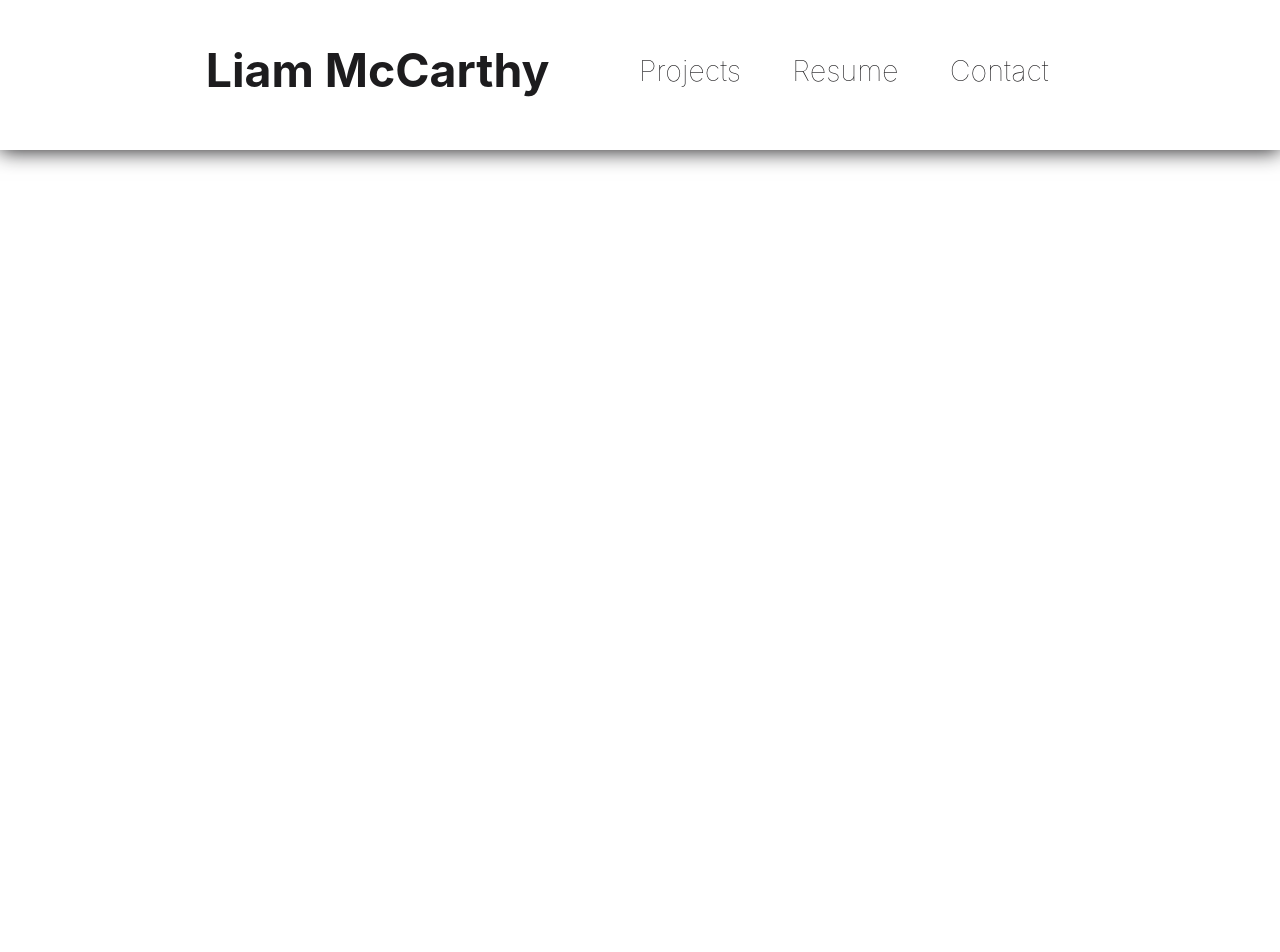
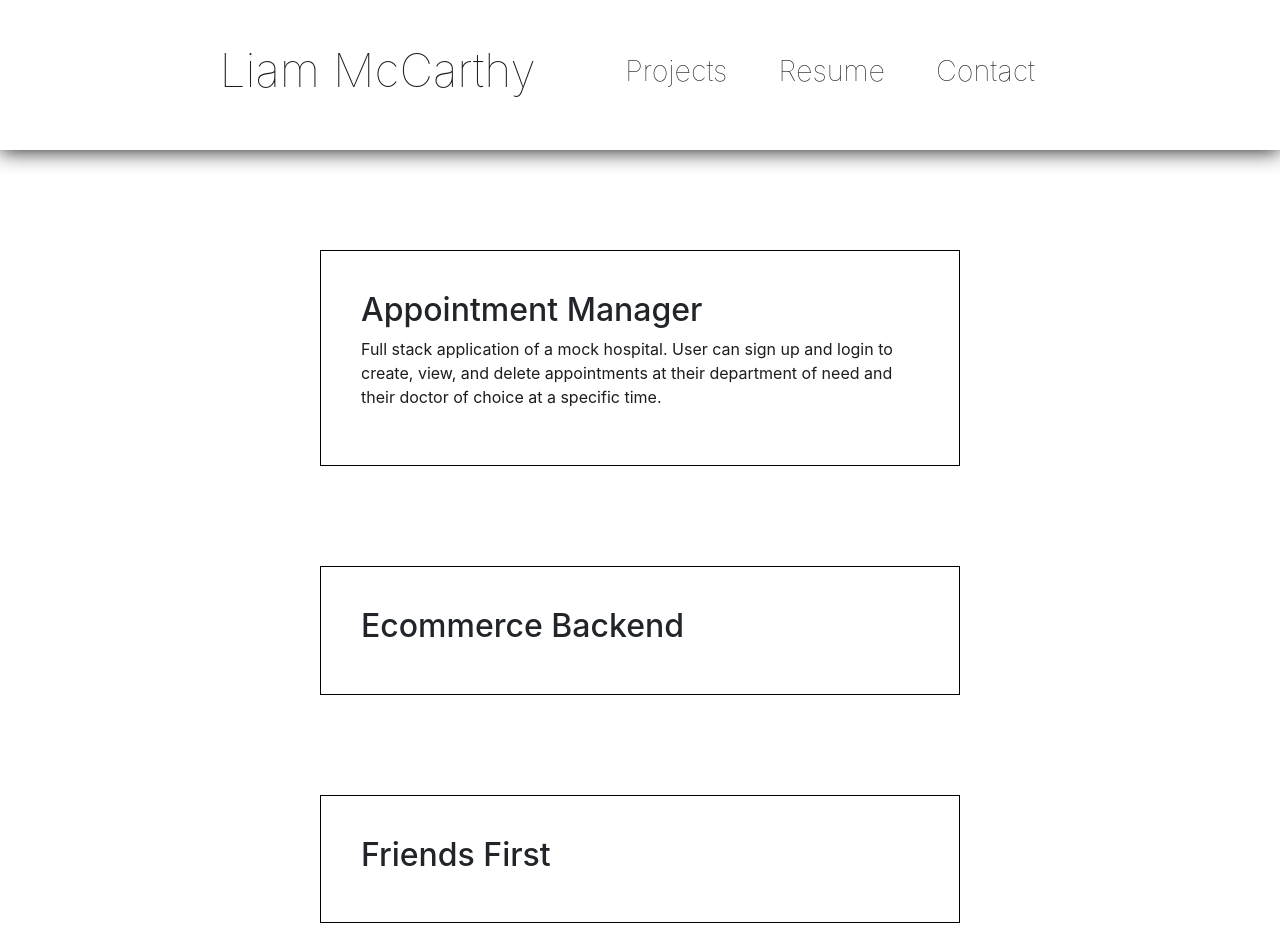
Before and after one commit to ltmccarthy9/portfolio, a React (Create React App) app in the folder client/: page /projects in a window 1280 px wide. Shown: the top 952 px of the page. Before the commit the page ends 800 px from the top, so only its background shows below. Built offline with nearby package versions, Linux system fonts and the light colour scheme; a web font is replaced by a local one.

Commit message:
project section

```diff
--- a/client/src/App.js
+++ b/client/src/App.js
@@ -2,8 +2,11 @@ import { BrowserRouter as Router, Routes, Route } from "react-router-dom"
 
 
 import Nav from "./components/Nav";
-import Home
- from "./pages/Home";
+import Home from "./pages/Home";
+import Projects from "./pages/Projects";
+import Resume from "./pages/Resume";
+import Contact from "./pages/Contact";
+
 function App() {
   return (
     <Router>
@@ -12,6 +15,9 @@ function App() {
       </div>
       <Routes>
         <Route path="/" element={<Home />} />
+        <Route path="/projects" element={<Projects />} />
+        <Route path="/resume" element={<Resume />} />
+        <Route path="/contact" element={<Contact />} />
       </Routes>
     </Router>
 
--- a/client/src/components/Nav.js
+++ b/client/src/components/Nav.js
@@ -1,17 +1,37 @@
+import { useNavigate } from "react-router-dom";
+const Nav = () => {
 
-const Nav = () => {
+    const navigate = useNavigate();
+
+    const goHome = () => {
+        navigate("/");
+    }
+
+    const goProjects = () => {
+        navigate("/projects");
+    }
+
+    const goResume = () => {
+        navigate("/resume");
+    }
+
+    const goContact = () => {
+        navigate("/contact");
+    }
+
+
     return (
         <div className="banner">
-            <div className="name">
+            <div onClick={goHome} className="name">
                 <h1>Liam McCarthy</h1>
             </div>
-            <div className="nav-card">
+            <div onClick={goProjects} className="nav-card">
                 <h5>Projects</h5>
             </div>
-            <div className="nav-card">
+            <div onClick={goResume} className="nav-card">
                 <h5>Resume</h5>
             </div>
-            <div className="nav-card">
+            <div onClick={goContact} className="nav-card">
                 <h5>Contact</h5>
             </div>
         </div>
--- a/client/src/index.css
+++ b/client/src/index.css
@@ -16,6 +16,11 @@ code {
 h1{
   color: rgb(29, 28, 30);
   font-size: 290%;
+  font-weight: lighter;
+  transition: all .11s ease-in 100ms;
+}
+
+h1:hover{
   font-weight: bolder;
 }
 
@@ -72,14 +77,15 @@ h5:hover{
 
 .bio{
   margin-top: 100px;
-  box-shadow: 1px 1px 4px rgb(29, 28, 30);
+  border: 1px solid black;
   padding: 40px;
   transition: all .11s ease-in 100ms;
+  width: 50%;
 }
 
 .bio:hover{
   transform: scale(1.1);
-  box-shadow: 1px 1px 30px rgb(29, 28, 30);
+  box-shadow: 15px 15px 1px rgb(63, 60, 60);
   font-size: 140%;
 }
 p{
--- /dev/null
+++ b/client/src/pages/Contact.js
@@ -0,0 +1,10 @@
+
+const Contact = () => {
+    return(
+        <div className="container bio">
+            <h2>Contact</h2>
+        </div>
+    );
+}
+
+export default Contact;
--- a/client/src/pages/Home.js
+++ b/client/src/pages/Home.js
@@ -6,7 +6,7 @@ const Home = () => {
             <p>
                 Full stack web developer with a degree in economics. I recently earned a certificate
              in full stack  web development from a boot camp by the University of California - Berkeley.
-             As a graduate of this bootcamp, I have over a hundred hours of experience building full-stack
+             As a graduate of this boot camp, I have over a hundred hours of experience building full-stack
              applications both individually and in teams.  Beyond Javascript and HTML5/CSS, I am experienced in React,
              mySQL, mongoDB, REST APIs, ORMs, git workflow, and more. I am a quick learner with strong analytical skills
              as well as a deeply creative side.  I recently worked with a team of three to develop a full stack application
--- /dev/null
+++ b/client/src/pages/Projects.js
@@ -0,0 +1,27 @@
+
+const Projects = () => {
+    return(
+        <div>
+            <div className="container bio">
+            <h2>Appointment Manager</h2>
+            <p>Full stack application of a mock hospital.  User can sign up
+                and login to create, view, and delete appointments at their
+                department of need and their doctor of choice at a specific time.
+            </p>
+        </div>
+        <div className="container bio">
+            <h2>Ecommerce Backend</h2>
+        </div>
+        <div className="container bio">
+            <h2>Friends First</h2>
+        </div>
+        <div className="container bio">
+            <h2>Bokuchan's</h2>
+        </div>
+        </div>
+
+
+    );
+}
+
+export default Projects;
--- /dev/null
+++ b/client/src/pages/Resume.js
@@ -0,0 +1,10 @@
+
+const Resume = () => {
+    return(
+        <div className="container bio">
+            <h2>Resume</h2>
+        </div>
+    );
+}
+
+export default Resume;
```
